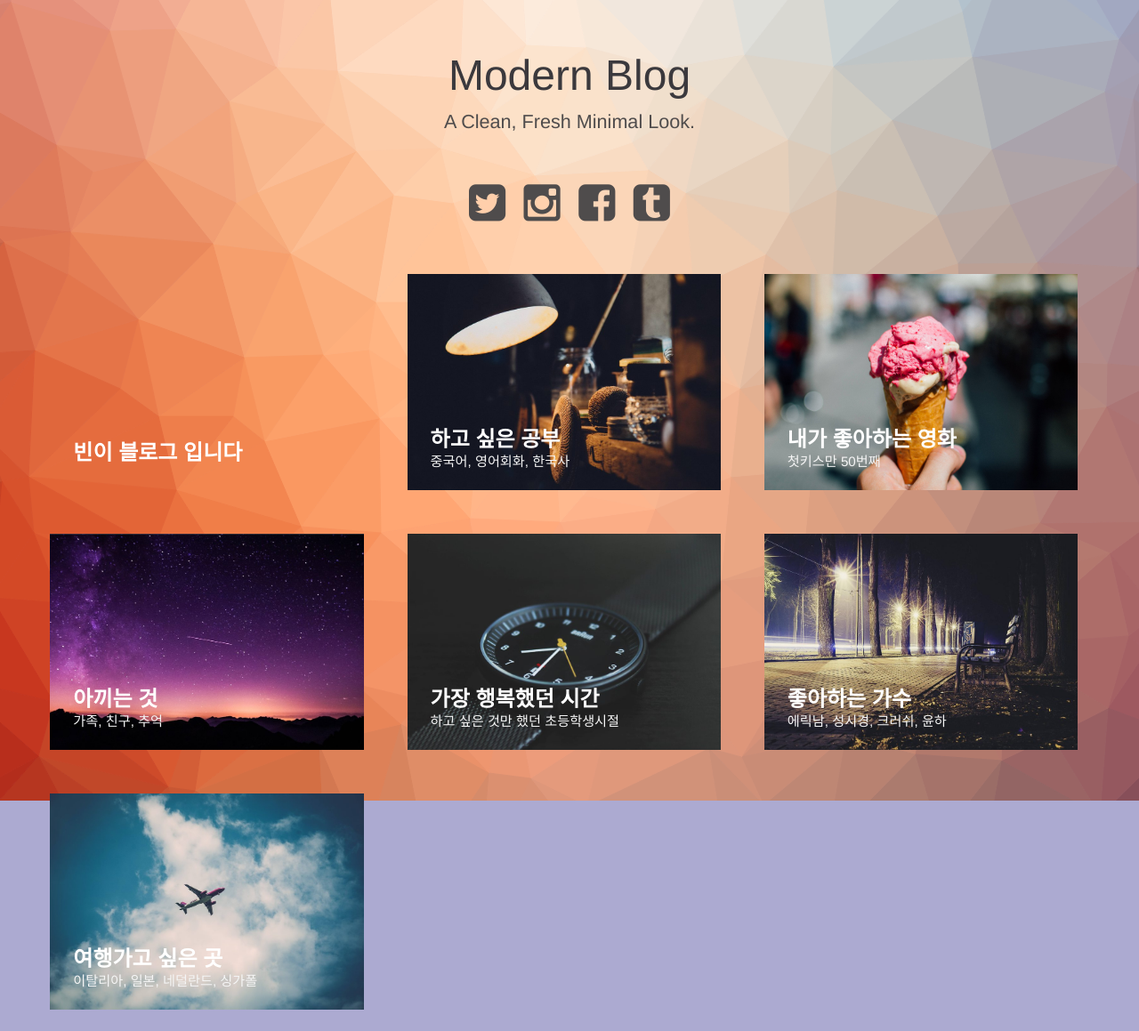
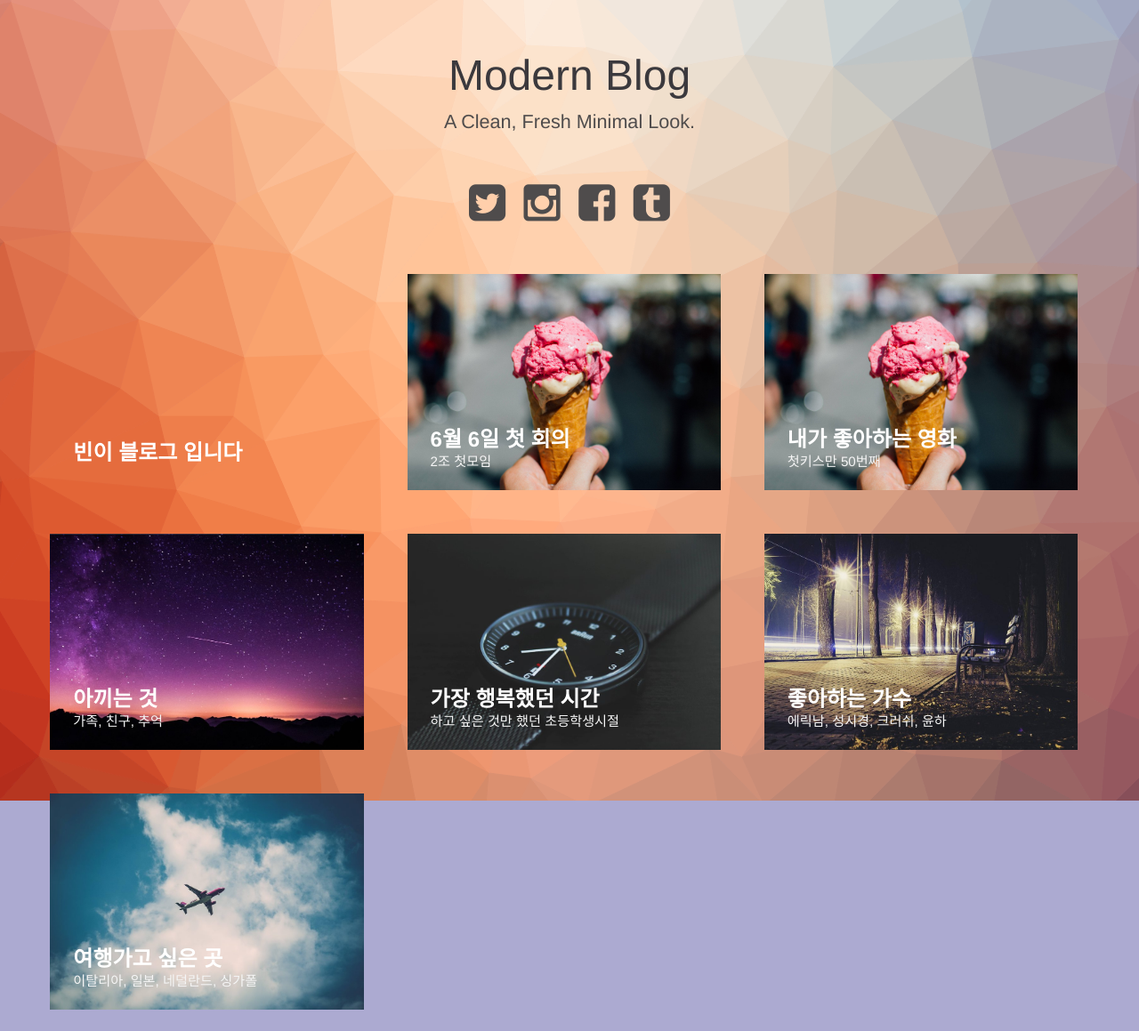
Before and after one commit to parkhyobin/parkhyobin.github.com, a Jekyll site: the page built from index.html, in a window 1280 px wide. Shown: the whole page at 89% size. Built offline with Jekyll 4.4.1, drawn with Linux system fonts in a browser that asks for light colours.

Commit message:
no message

```diff
--- a/_posts/2015-04-25-workshop.markdown
+++ b/_posts/2015-04-25-workshop.markdown
@@ -1,8 +1,12 @@
 ---
-title:  "하고 싶은 공부"
-subtitle: "중국어, 영어회화, 한국사"
-author: "Wferr"
+title:  "6월 6일 첫 회의"
+subtitle: "2조 첫모임"
+author: "효빈"
 avatar: "img/authors/wferr.png"
-image: "img/f.jpg"
-date:   2015-04-25 12:12:12
+image: "img/e.jpg"
+date:   2015-06-06 21:27:00
 ---
+6월 6일 2조 첫모임 사진 입니다.
+"group/e.jpg"
+
+-----
```
